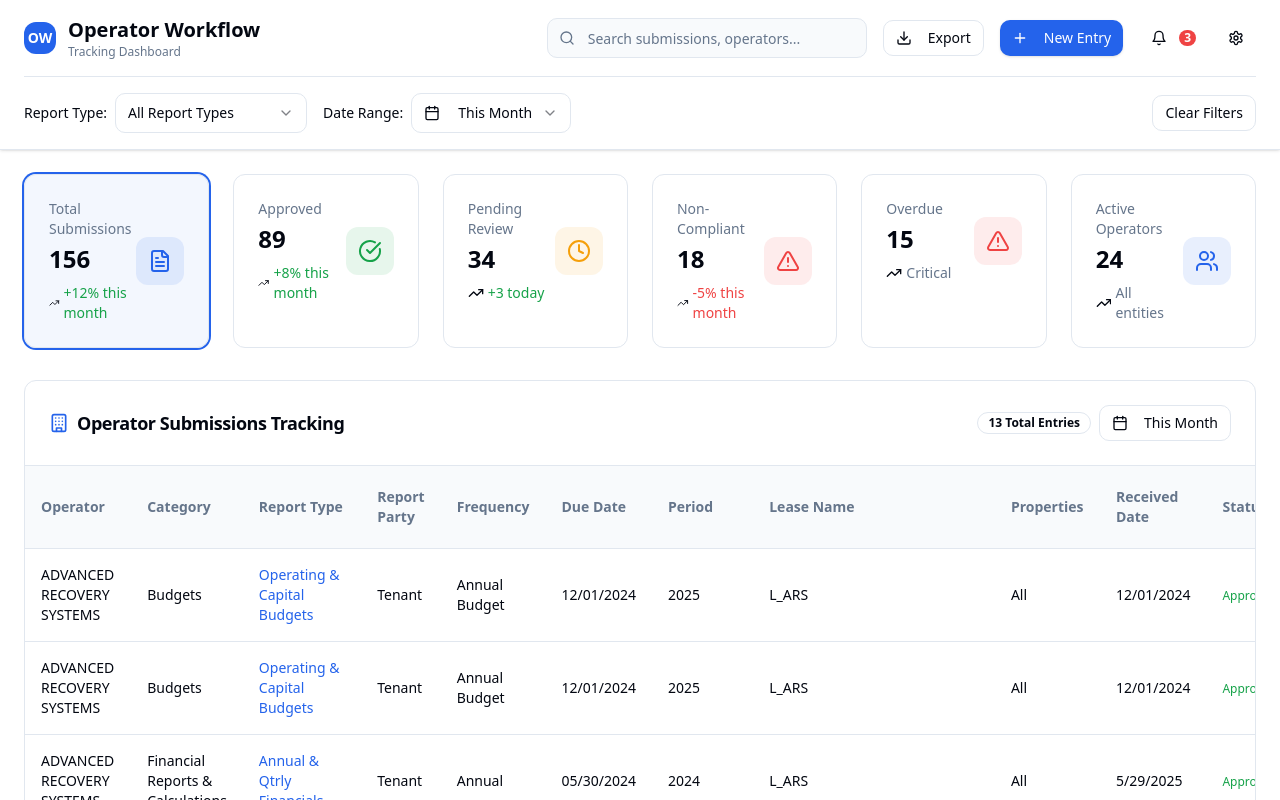
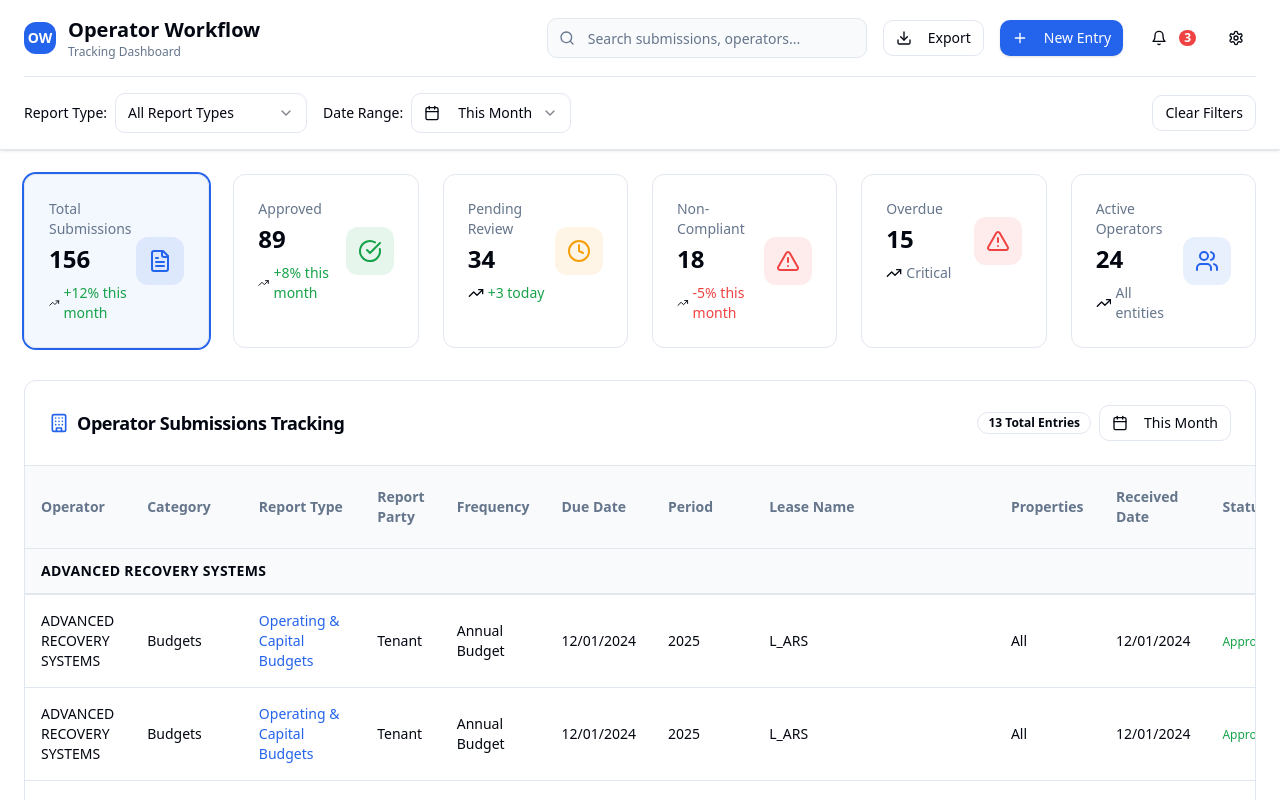
Before and after one commit to sipsoh/operator-admin-dashboard, a React (Vite) app: page / in a window 1280 px wide. Shown: the top 800 px of the page. Built offline with nearby package versions, Linux system fonts and the light colour scheme.

Commit message:
Group data by operator
Group the submission table data by operator name to match the provided image.

```diff
--- a/src/components/SubmissionTable.tsx
+++ b/src/components/SubmissionTable.tsx
@@ -319,6 +319,16 @@ export const SubmissionTable = ({
     return true;
   });
 
+  // Group the filtered data by operator
+  const groupedData = filteredData.reduce((groups, submission) => {
+    const operator = submission.operator;
+    if (!groups[operator]) {
+      groups[operator] = [];
+    }
+    groups[operator].push(submission);
+    return groups;
+  }, {} as Record<string, Submission[]>);
+
   // Dialog handlers
   const handleViewDetails = (submission: Submission) => {
     setSelectedSubmission(submission);
@@ -397,7 +407,19 @@ export const SubmissionTable = ({
               </TableRow>
             </TableHeader>
             <TableBody>
-              {filteredData.map((submission) => (
+              {Object.entries(groupedData).map(([operator, submissions]) => (
+                <>
+                  {/* Operator Header Row */}
+                  <TableRow key={`header-${operator}`} className="bg-muted/50 border-b-2 border-border">
+                    <TableCell colSpan={15} className="py-3 px-4">
+                      <div className="font-bold text-foreground text-sm uppercase tracking-wide">
+                        {operator}
+                      </div>
+                    </TableCell>
+                  </TableRow>
+
+                  {/* Operator Submissions */}
+                  {submissions.map((submission, index) => (
                     <TableRow
                       key={submission.id}
                       className="hover:bg-muted/30 transition-smooth cursor-pointer"
@@ -483,6 +505,8 @@ export const SubmissionTable = ({
                        </TableCell>
                      </TableRow>
                    ))}
+                 </>
+               ))}
              </TableBody>
            </Table>
          </div>
```
Lines whose indentation alone changed are shown as unchanged.
